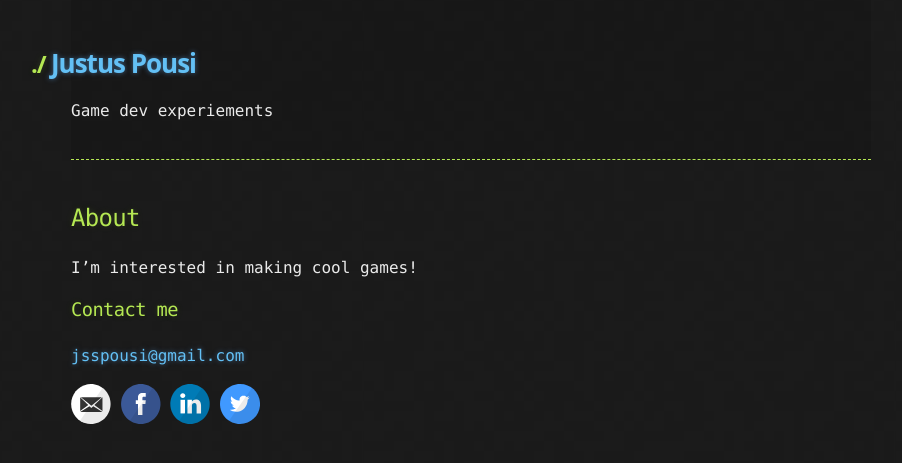
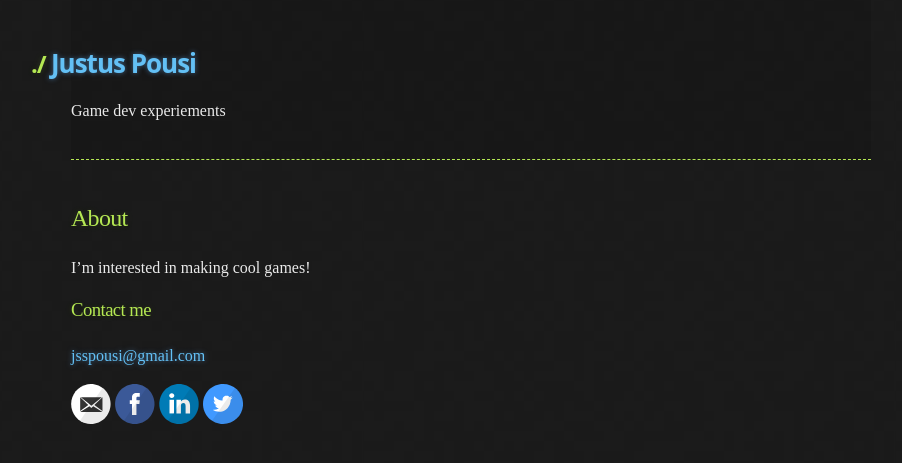
Before and after one commit to barocon/barocon.github.io, a Jekyll site: the page built from about.md, in a window 1280 px wide. Shown: the top 463 px of the page, without its empty margins (169-1071 px from the left). Built offline with Jekyll 4.4.1, drawn with Linux system fonts in a browser that asks for light colours.

```diff
--- a/_sass/jekyll-theme-hacker.scss
+++ b/_sass/jekyll-theme-hacker.scss
@@ -7,7 +7,7 @@
   color: #eaeaea;
   font-size: 16px;
   line-height: 1.5;
-  font-family: Monaco, "Bitstream Vera Sans Mono", "Lucida Console", Terminal, monospace;
+  /*font-family: Monaco, "Bitstream Vera Sans Mono", "Lucida Console", Terminal, monospace;*/
 }
 
 /* General & 'Reset' Stuff */
```
